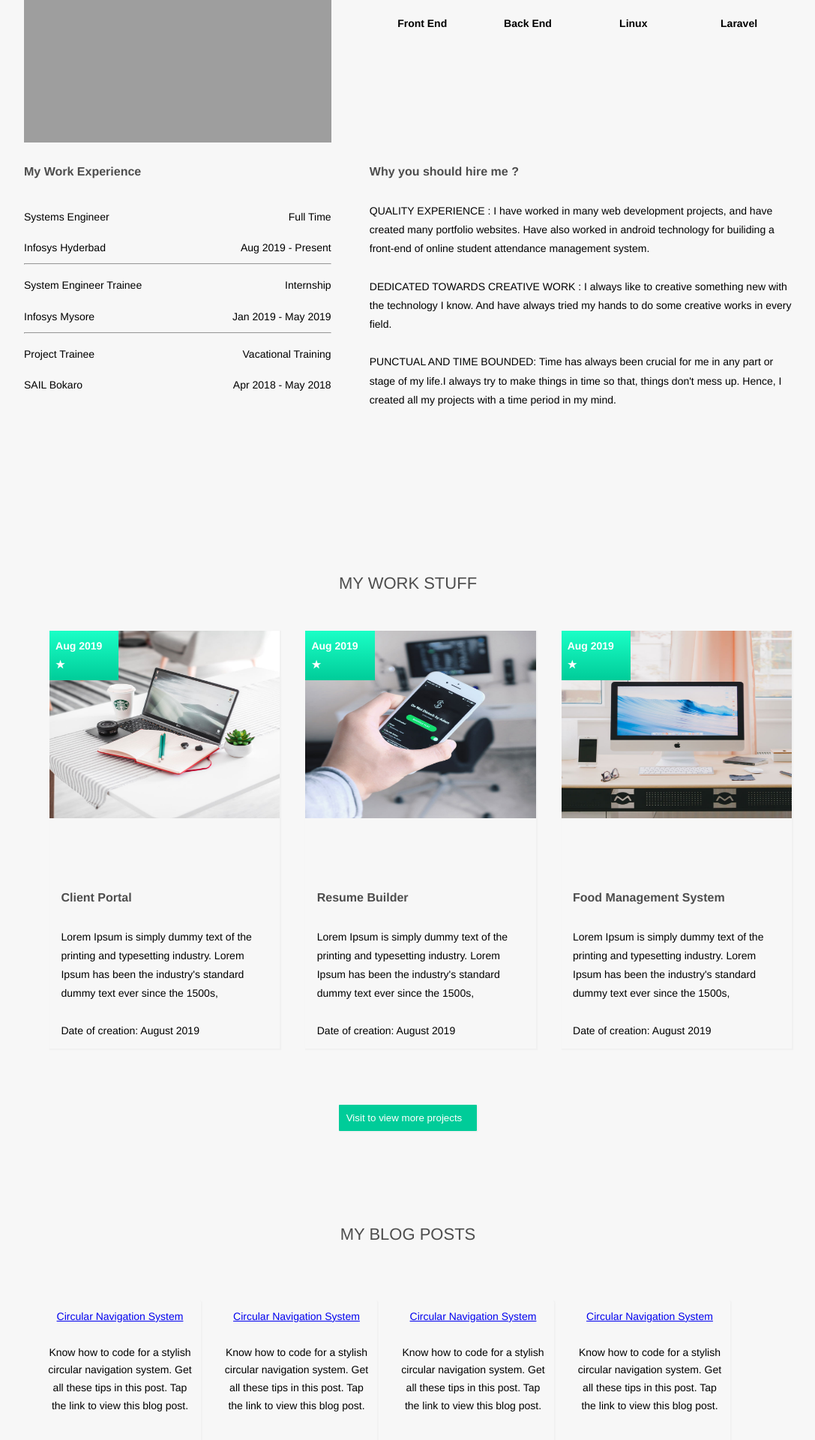
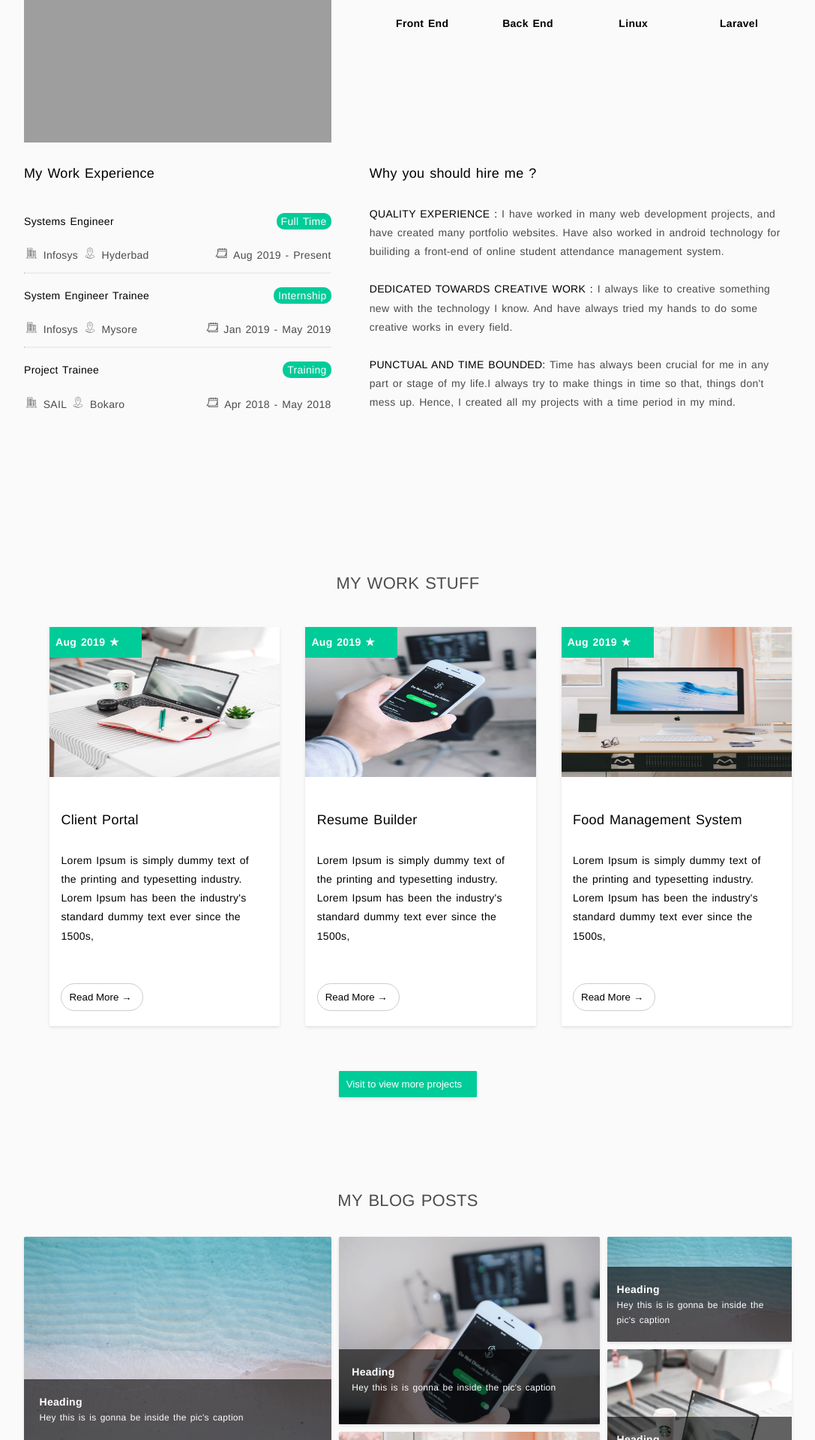
Before and after one commit to ravindrakumarr/portfolio, a PHP site: page /home.html in a window 1280 px wide. Shown: the part 760-2680 px from the top of the page at 75% size, without its empty margins (96-1183 px from the left). Run offline with PHP 8.4, Linux system fonts and the light colour scheme; grey boxes are pictures that could not be loaded.

Commit message:
wednesday changes

```diff
--- a/home.html
+++ b/home.html
@@ -19,7 +19,7 @@
 
     <!---Navigation section-->
     <header>
-      <nav class="navbar" id="navbar">
+      <nav class="navbar box-shadow" id="navbar">
           <div class="logo"><a href="#">RK</a></div>
           <a class="togglebtn" href="#"><span class="line"></span>
               <span class="line"></span>
@@ -61,6 +61,7 @@
         Lorem Ipsum is simply dummy text of the printing and typesetting industry.
         Lorem Ipsum has been the industry's standard dummy text ever since the 1500s,
         <br/><br/>
+
 
 
       <div id="bars">
@@ -105,6 +106,7 @@
 
 
 
+
       </div>
 
     </div>
@@ -120,33 +122,38 @@
         <br/><br/>
 
         <div class="fourth-element-left-child-sub-left">Systems Engineer</div>
-        <div class="fourth-element-left-child-sub-right">Full Time</div>
-        <div class="fourth-element-left-child-sub-cat-left">Infosys Hyderbad</div>
-        <div class="fourth-element-left-child-sub-cat-right">Aug 2019 - Present</div>
-        <hr/>
+        <div class="fourth-element-left-child-sub-right"><span class="green-span">Full Time</span></div>
+        <div class="fourth-element-left-child-sub-cat-left"><img src="icons/company.svg" height="15px" width="20px"/>&nbsp;Infosys
+          <img src="icons/location.svg" height="15px" width="20px"/>&nbsp;Hyderbad</div>
+        <div class="fourth-element-left-child-sub-cat-right"><img src="icons/calendar.svg" height="15px" width="20px"/>&nbsp;Aug 2019 - Present</div>
+        <hr class="light-hr-break"/>
+
         <div class="fourth-element-left-child-sub-left">System Engineer Trainee</div>
-        <div class="fourth-element-left-child-sub-right">Internship</div>
-        <div class="fourth-element-left-child-sub-cat-left">Infosys Mysore</div>
-        <div class="fourth-element-left-child-sub-cat-right">Jan 2019 - May 2019</div>
-        <hr/>
+        <div class="fourth-element-left-child-sub-right"><span class="green-span">Internship</span></div>
+        <div class="fourth-element-left-child-sub-cat-left"><img src="icons/company.svg" height="15px" width="20px"/>&nbsp;Infosys
+          <img src="icons/location.svg" height="15px" width="20px"/>&nbsp;Mysore</div>
+        <div class="fourth-element-left-child-sub-cat-right"><img src="icons/calendar.svg" height="15px" width="20px"/>&nbsp;Jan 2019 - May 2019</div>
+        <hr class="light-hr-break"/>
+
         <div class="fourth-element-left-child-sub-left">Project Trainee</div>
-        <div class="fourth-element-left-child-sub-right">Vacational Training</div>
-        <div class="fourth-element-left-child-sub-cat-left">SAIL Bokaro</div>
-        <div class="fourth-element-left-child-sub-cat-right">Apr 2018 - May 2018</div>
+        <div class="fourth-element-left-child-sub-right"><span class="green-span">Training</span></div>
+        <div class="fourth-element-left-child-sub-cat-left"><img src="icons/company.svg" height="15px" width="20px"/>&nbsp;SAIL
+          <img src="icons/location.svg" height="15px" width="20px"/>&nbsp;Bokaro</div>
+        <div class="fourth-element-left-child-sub-cat-right"><img src="icons/calendar.svg" height="15px" width="20px"/>&nbsp;Apr 2018 - May 2018</div>
 
       </div>
 
       <div class="fourth-element-right-child">
         <span class="black-small-heading">Why you should hire me ?</span>
         <br/><br/>
-        QUALITY EXPERIENCE :
+        <span class="small-heading">QUALITY EXPERIENCE :</span>
         I have worked in many web development projects, and have created many portfolio websites.
         Have also worked in android technology for builiding a front-end of online student attendance management system.
         <br/><br/>
-        DEDICATED TOWARDS CREATIVE WORK :
+        <span class="small-heading">DEDICATED TOWARDS CREATIVE WORK :</span>
         I always like to creative something new with the technology I know. And have always tried my hands to do some creative works in every field.
         <br/><br/>
-        PUNCTUAL AND TIME BOUNDED:
+        <span class="small-heading">PUNCTUAL AND TIME BOUNDED:</span>
         Time has always been crucial for me in any part or stage of my life.I always try to make things in time so that,
         things don't mess up. Hence, I created all my projects with a time period in my mind.
       </div>
@@ -165,13 +172,12 @@
         <img src="assets/project1.jpg" class="project-image"/>
         <div class="date-tag">Aug 2019 &#9733;</div>
         <div class="padding-5-percent">
-            <br/>
             <span class="black-small-heading">Client Portal</span>
             <br/><br/>
             Lorem Ipsum is simply dummy text of the printing and typesetting industry.
             Lorem Ipsum has been the industry's standard dummy text ever since the 1500s,
-            <br/><br/>
-            <span class="blue-small-text">Date of creation: August 2019</span>
+            <br/>
+            <button class="read-button">Read More &#8594;</button>
         </div>
       </div>
 
@@ -179,13 +185,12 @@
         <img src="assets/project2.jpg" class="project-image"/>
         <div class="date-tag">Aug 2019 &#9733;</div>
         <div class="padding-5-percent">
-            <br/>
             <span class="black-small-heading">Resume Builder</span>
             <br/><br/>
             Lorem Ipsum is simply dummy text of the printing and typesetting industry.
             Lorem Ipsum has been the industry's standard dummy text ever since the 1500s,
-            <br/><br/>
-            <span class="blue-small-text">Date of creation: August 2019</span>
+            <br/>
+            <button class="read-button">Read More	&#8594;</button>
         </div>
       </div>
 
@@ -193,13 +198,12 @@
         <img src="assets/project3.jpg" class="project-image"/>
         <div class="date-tag">Aug 2019 &#9733;</div>
         <div class="padding-5-percent">
-            <br/>
             <span class="black-small-heading">Food Management System</span>
             <br/><br/>
             Lorem Ipsum is simply dummy text of the printing and typesetting industry.
             Lorem Ipsum has been the industry's standard dummy text ever since the 1500s,
-            <br/><br/>
-            <span class="blue-small-text">Date of creation: August 2019</span>
+            <br/>
+            <button class="read-button">Read More	&#8594;</button>
         </div>
       </div>
 
@@ -215,44 +219,86 @@
     <!--Fifth Element-->
     <div class="fifth-element">
 
-      <div class="fifth-element-child">
-        <a href="navigation.html" class="learn-link">Circular Navigation System</a><br><br>Know how to code for a stylish circular navigation system.
-				Get all these tips in this post. Tap the link to view this blog post.<br><br>
+     <div class="fifth-element-grid-1">
+
+        <div class="fifth-element-content back-1 box-shadow" style="min-height: 290px;">
+          <div class="fifth-element-text-content" style="top: 190px">
+            <div class="padding-5-percent">
+              <br/>
+              <span class="white-heading">Heading</span><br/>
+              Hey this is is gonna be inside the pic's caption
+            </div>
+          </div>
         </div>
 
-      <div class="fifth-element-child">
-        <a href="navigation.html" class="learn-link">Circular Navigation System</a><br><br>Know how to code for a stylish circular navigation system.
-				Get all these tips in this post. Tap the link to view this blog post.<br><br>
+        <div class="fifth-element-content back-2 box-shadow " style="min-height: 290px;">
+          <div class="fifth-element-text-content" style="top: 190px">
+            <div class="padding-5-percent">
+              <br/>
+              <span class="white-heading">Heading</span><br/>
+              Hey this is is gonna be inside the pic's caption
+            </div>
+          </div>
         </div>
 
-      <div class="fifth-element-child">
-        <a href="navigation.html" class="learn-link">Circular Navigation System</a><br><br>Know how to code for a stylish circular navigation system.
-				Get all these tips in this post. Tap the link to view this blog post.<br><br>
      </div>
 
-      <div class="fifth-element-child">
-        <a href="navigation.html" class="learn-link">Circular Navigation System</a><br><br>Know how to code for a stylish circular navigation system.
-				Get all these tips in this post. Tap the link to view this blog post.<br><br>
+     <div class="fifth-element-grid-2">
+
+        <div class="fifth-element-content back-3 box-shadow" style="min-height: 250px;">
+          <div class="fifth-element-text-content" style="top: 150px">
+            <div class="padding-5-percent">
+              <br/>
+              <span class="white-heading">Heading</span><br/>
+              Hey this is is gonna be inside the pic's caption
+            </div>
+          </div>
         </div>
 
-      <div class="fifth-element-child">
-        <a href="navigation.html" class="learn-link">Circular Navigation System</a><br><br>Know how to code for a stylish circular navigation system.
-				Get all these tips in this post. Tap the link to view this blog post.<br><br>
+        <div class="fifth-element-content back-4 box-shadow" style="min-height: 330px;">
+          <div class="fifth-element-text-content" style="top: 230px">
+            <div class="padding-5-percent">
+              <br/>
+              <span class="white-heading">Heading</span><br/>
+              Hey this is is gonna be inside the pic's caption
+            </div>
+          </div>
         </div>
 
-      <div class="fifth-element-child">
-        <a href="navigation.html" class="learn-link">Circular Navigation System</a><br><br>Know how to code for a stylish circular navigation system.
-				Get all these tips in this post. Tap the link to view this blog post.<br><br>
      </div>
 
-      <div class="fifth-element-child">
-        <a href="navigation.html" class="learn-link">Circular Navigation System</a><br><br>Know how to code for a stylish circular navigation system.
-				Get all these tips in this post. Tap the link to view this blog post.<br><br>
+    <div class="fifth-element-grid-3">
+
+      <div class="fifth-element-content back-5 box-shadow" style="min-height: 140px;">
+        <div class="fifth-element-text-content" style="top: 40px">
+          <div class="padding-5-percent">
+            <br/>
+            <span class="white-heading">Heading</span><br/>
+            Hey this is is gonna be inside the pic's caption
+          </div>
+        </div>
       </div>
 
-      <div class="fifth-element-child">
-        <a href="navigation.html" class="learn-link">Circular Navigation System</a><br><br>Visit More.
-				Look at more articles like this....<br><br>
+      <div class="fifth-element-content back-6 box-shadow" style="min-height: 190px;">
+        <div class="fifth-element-text-content" style="top: 90px">
+          <div class="padding-5-percent">
+            <br/>
+            <span class="white-heading">Heading</span><br/>
+            Hey this is is gonna be inside the pic's caption
+          </div>
+        </div>
+      </div>
+
+      <div class="fifth-element-content back-6 box-shadow" style="min-height: 240px;">
+        <div class="fifth-element-text-content" style="top: 140px">
+          <div class="padding-5-percent">
+            <br/>
+            <span class="white-heading">Heading</span><br/>
+            Hey this is is gonna be inside the pic's caption
+          </div>
+        </div>
+      </div>
+
     </div>
 
     </div>
@@ -262,12 +308,15 @@
 
     <!--Footer Element-->
     <div class="footer-element">
-      <br><br><span style="font-size: 20px;" id="contact">Let me Build your portfolio</span><br><br>
-      Mail me: rkumar6821@gmail.com | Meet me: Hyderbad,India<br><br>
-      Thanks to<br> <a href="https://www.flaticon.com" target="_blank" class="link">Flaticon</a> | <a href="https://www.pexels.com" class="link">Pexels</a> | <a href="https://www.W3schools.com" class="link">W3schools</a><br><br>
+      <br><br><span style="font-size: 20px;" id="contact">Connect with me here</span><br><br>
+
       <a href="https://www.facebook.com/ravindra.kumar.50767" target="_blank"><img src="icons/facebook.png" width="22px" height="22px"></a>&nbsp;
       <a href="http://instagram.com/ravindra_kumarr" target="_blank"><img src="icons/instagram.png" width="22px" height="22px"></a>&nbsp;
-      <a href="https://in.linkedin.com/in/ravindra-kumar-205aa5125" target="_blank"><img src="icons/linkedin.png" width="22px" height="22px"></a><br><bR><bR><br>
+      <a href="https://in.linkedin.com/in/ravindra-kumar-205aa5125" target="_blank"><img src="icons/linkedin.png" width="22px" height="22px"></a><br/><br/><br/>
+
+      Thanks to<br> <a href="https://www.flaticon.com" target="_blank" class="link">Flaticon</a> | <a href="https://www.pexels.com" class="link">Pexels</a> | <a href="https://www.W3schools.com" class="link">W3schools</a><br><br>
+
+      Mail me: rkumar6821@gmail.com | Meet me: Hyderbad,India<br><br>
     </div>
     <!--End of footer element-->
 
--- a/script/myskills.js
+++ b/script/myskills.js
@@ -34,7 +34,7 @@
 			self.context.clearRect( 0, 0, self.width, self.height );
 			self.context.lineWidth = 5;
 			self.context.fillStyle = "#000";
-			self.context.strokeStyle = "rgb(99, 194, 114)";
+			self.context.strokeStyle = "rgb(0, 204, 153)";
 			self.context.textAlign = "center";
 
 			self.context.fillText( self.loaded + "%", self.width * .5, self.height * .5 + 2, self.width );
--- a/style/home.css
+++ b/style/home.css
@@ -1,6 +1,6 @@
 body{
-    margin: 0; font-size: 14px; text-align: center;
-    background-color: rgba(0,0,0,0.03);
+    margin: 0; font-size: 14px; text-align: center; word-spacing: 1.5px; letter-spacing: 0.3px;
+    background-color: rgba(0,0,0,0.02);
     font-family: 'Helvetica', 'Arial', sans-serif;
 }
 
@@ -8,40 +8,80 @@ body{
   box-sizing: border-box;
 }
 
+/*--------------------------------------------------------------------------------*/
+
 .jumbo-element{
   width: 100%; height: 400px; text-align: center; background:linear-gradient( rgba(0, 0, 0, 0.25), rgba(0, 0, 0, 0.25) ), url('../assets/beach.jpg'); background-size: 100% 100%;
   background-repeat: no-repeat; position: absolute; top: 0; z-index: -1;
 }
 .inside-jumbo-element{width: 80%; margin-left: 10%; margin-top: 125px; font-family: 'Alata'; font-size: 30px; color: white;}
 
+/*--------------------------------------------------------------------------------*/
+
 .second-element{width: 80%; margin-left: 10%; min-height: 400px; margin-top: 450px; line-height: 1.8;}
 .second-element:after{display: table; content: ""; clear: both;}
 .second-element-left{float: left; width: 40%;
   background-image: linear-gradient(to right, rgb(99, 194, 114) , rgb(145, 212, 155)); color: white;}
 .second-element-right{float: left; width: 55%;margin-left: 5%; text-align: left;}
+@media only screen and (max-width: 800px) {
+  .second-element-left, .second-element-right {
+    width: 90%; margin-left: 5%;
+  }
+}
+
+/*--------------------------------------------------------------------------------*/
 
 
-.third-element{width: 80%; margin-left: 10%; padding: 25px 0px 25px 0px; min-height: 600px;}
+.third-element{width: 80%; margin-left: 10%; padding: 20px 0px 10px 0px; min-height: 300px;}
 .third-element:after{display: table; content: ""; clear: both;}
-.third-element-child{width: 30%; margin-left: 3.33%; float: left; min-height: 500px; line-height: 1.8;
-   text-align: left; padding-bottom: 10px;}
+.third-element-child{width: 30%; margin-left: 3.33%; float: left; min-height: 300px; line-height: 1.8;
+   text-align: left; padding-bottom: 10px; border-radius: 2px; background-color: #fff;}
+.third-element-child:hover{box-shadow: rgba(0, 0, 0, 0.25) 0px 1px 4px;  transition: 0.7s; cursor: pointer;}
+@media only screen and (max-width: 800px) {
+  .third-element-child{width: 90%; margin-left: 5%; margin-top: 20px;}
+}
 
+/*--------------------------------------------------------------------------------*/
 
 .fourth-element{width: 80%; margin-left: 10%; padding: 25px 0px 25px 0px; min-height: 400px;}
 .fourth-element:after{display: table; content: ""; clear: both;}
-.fourth-element-left-child{width: 40%; float: left; text-align:left; height: 500px;line-height: 1.8;}
-.fourth-element-right-child{width: 55%; margin-left: 5%; text-align: left;float: left; height: 500px; line-height: 1.8; }
+.fourth-element-left-child{width: 40%; float: left; text-align:left; height: 500px;line-height: 1.8; }
+.fourth-element-right-child{width: 55%; margin-left: 5%; text-align: left;float: left; height: 500px; line-height: 1.8; color: rgba(0,0,0,0.7); }
+@media only screen and (max-width: 800px) {
+  .fourth-element-left-child, .fourth-element-right-child{width: 90%; margin-left: 5%;}
+}
 
-.fourth-element-left-child-sub-left, .fourth-element-left-child-sub-cat-left{width: 50%; float: left; text-align: left; padding: 8px 0px 8px 0px;}
-.fourth-element-left-child-sub-right, .fourth-element-left-child-sub-cat-right{width: 50%; float: left; text-align: right; padding: 8px 0px 8px 0px;}
+.fourth-element-left-child-sub-left, .fourth-element-left-child-sub-cat-left{width: 50%; float: left; text-align: left; padding: 10px 0px 10px 0px; }
+.fourth-element-left-child-sub-right, .fourth-element-left-child-sub-cat-right{width: 50%; float: left; text-align: right; padding: 10px 0px 10px 0px;}
+.fourth-element-left-child-sub-cat-left{color: rgba(0,0,0,0.7);}
+.fourth-element-left-child-sub-cat-right{color: rgba(0,0,0,0.7);}
+
+/*--------------------------------------------------------------------------------*/
 
 
+.fifth-element{width: 80%; margin-left: 10%; min-height: 600px; }
+.fifth-element:after{display: table; content: ""; clear: both;}
 
-.fifth-element{width: 80%; margin-left: 10%; padding: 25px 0px 25px 0px; min-height: 200px;}
-.fifth-element:after{display: table; content: ""; clear: both;}
-.fifth-element-child{float: left;width: 21%; margin-left: 2%; margin-top: 25px; border-radius: 3px; padding: 1%; box-shadow: 1px 1px 1px 1px rgba(0,0,0,0.025); height: 200px; line-height: 1.7;}
-.fifth-element-child:hover{margin-top: -1px; transition-duration: 1s; cursor: pointer; box-shadow: 3px 3px 3px 3px rgba(0,0,0,0.05);}
+.fifth-element-grid-1{float: left; width: 40%; min-height: 600px;}
+.fifth-element-grid-2{float: left; width: 34%; min-height: 600px; margin-left: 1%;}
+.fifth-element-grid-3{float: left; width: 24%; min-height: 600px; margin-left: 1%;}
+
+.fifth-element-content{width: 100%; text-align: left; margin-top: 10px;  border-radius: 2px; font-size:12px; line-height: 1.7em;}
+.fifth-element-content:hover{box-shadow: rgba(0, 0, 0, 0.4) 0px 6px 12px; transition: 0.5s; cursor: pointer;}
+.fifth-element-text-content{width: 100%; height: 100px; position: relative;  background-color: rgba(0,0,0,0.6); color: #fff;}
+
+.back-1{background: url('../assets/beach.jpg');}
+.back-2{background: url('../assets/project1.jpg');}
+.back-3{background: url('../assets/project2.jpg');}
+.back-4{background: url('../assets/project3.jpg');}
+.back-5{background: url('../assets/beach.jpg');}
+.back-6{background: url('../assets/project1.jpg');}
+.back-7{background: url('../assets/project2.jpg');}
+.back-1, .back-2, .back-3, .back-4,
+.back-5, .back-6, .back-7 {background-repeat: no-repeat; background-size: cover;}
+
+/*--------------------------------------------------------------------------------*/
 
 .footer-element{width: 100%; margin-top: 30px; padding: 25px 0px 25px 0px;
-  background-color: rgba(0,0,0,0.8); color: #f2f2f2; width: 100%; margin-left: 0%; font-size: 13px;}
+  background-color: rgba(0,0,0,0.08); color: #4d4d4d; width: 100%; margin-left: 0%; font-size: 13px;}
  /*lets do second commit*/
--- a/style/variable.css
+++ b/style/variable.css
@@ -1,6 +1,7 @@
 .big-black-header{font-size: 22px; color: #4d4d4d;}
 
-.box-shadow{box-shadow: 1px 1px 1px 1px rgba(0,0,0,0.025); }
+.box-shadow{box-shadow: rgba(0, 0, 0, 0.1) 0px 2px 4px; }
+.small-heading{color: #000;}
 
 .logo-href{border: 1.5px solid #fff; font-weight: bold;float: right;display: block;
     color: #fff;text-align: center;padding: 8px 16px;text-decoration: none;font-size: 14px;}
@@ -10,16 +11,29 @@
     margin-top: 50px; margin-bottom: 100px;}
 .learn-more:hover{cursor: pointer;  background-color: #fff; transition-duration: 0.5s; color: #4d4d4d;}
 
-.black-small-heading{font-size: 16px; font-weight: bold; color: #4d4d4d;}
+.black-small-heading{font-size: 18px; color: #000;}
 
 .padding-5-percent{width: 90%; margin-left: 5%;}
 
-.project-image{width: 100%; height: 250px;}
+.project-image{width: 100%; height: 200px;}
 
 .main-heading{font-size: 22px; color: #4d4d4d; width: 80%; margin-left:10%; margin-top:25px; margin-bottom: 25px; }
 
 .roundimage{width: 125px; height: 125px; border-radius: 50%; margin-bottom: 15px;
     border: 3px solid rgba(255, 255, 255, 0.9);}
 
-.date-tag{position: relative; top: -250px; z-index: 1; left: 0; background-image: linear-gradient(rgb(26, 255, 198), rgb(0, 204, 153));
-    width: 30%; color: #fff;font-size: 14px; font-weight: bold; padding: 8px;}
+.date-tag{position: relative; top: -200px; z-index: 1; left: 0; background-color: rgb(0, 204, 153);
+    width: 40%; color: #fff;font-size: 14px; font-weight: bold; padding: 8px;}
+
+.green-span{background-color: rgb(0, 204, 153);
+    color: #fff; padding: 3px 6px 3px 6px; border-radius: 10px;}
+
+.light-hr-break{border-top: 0.5px solid rgba(0,0,0,0.05);}
+
+.read-button{padding: 10px 15px 10px 10px; background-color: #fff;  color: #000; border: none;
+    margin-top: 50px; margin-bottom: 10px; border-radius: 20px; border: 0.5px solid #ccc;}
+.read-button:hover{cursor: pointer; background-color: #00cc99; transition-duration: 0.5s; color: #fff; border: 0.5px solid #00cc99;}
+
+.link{text-decoration: underline; color: #4d4d4d;}
+
+.white-heading{color: #fff; font-size: 14px; font-weight: bold;}
```
Also changed, not shown: icons/calendar.svg (added), icons/company.svg (added), icons/location.svg (added). Lines whose indentation alone changed are shown as unchanged.
